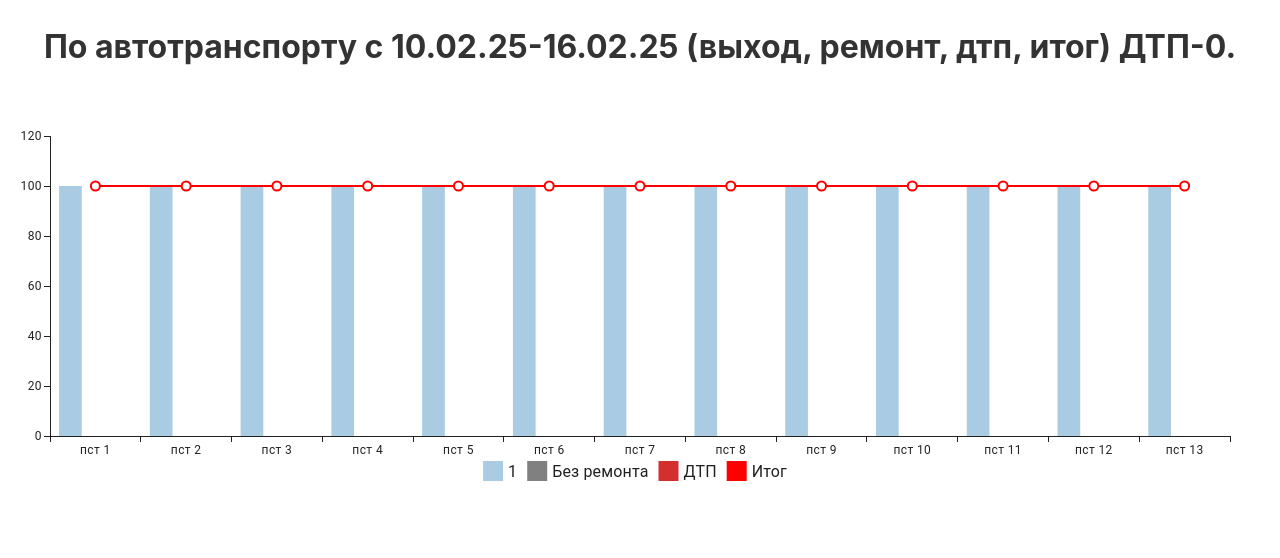
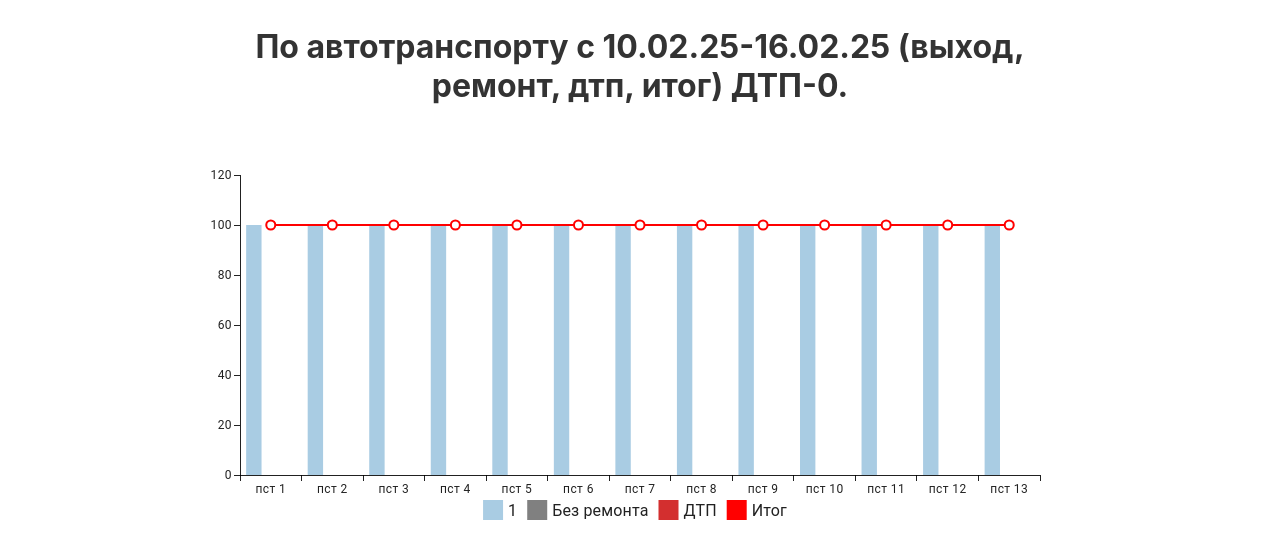
Before and after one commit to Triker74/my-react-app, a React (Create React App) app: page / in a window 1280 px wide. Shown: the top 558 px of the page. Built offline with nearby package versions, Linux system fonts and the light colour scheme.

Commit message:
responsive 1.1

```diff
--- a/src/pages/Devices/components/BarLineChart/BarLineChart.css
+++ b/src/pages/Devices/components/BarLineChart/BarLineChart.css
@@ -1,3 +1,10 @@
+.chartOuterWrapper {
+  max-width: 900px;
+  width: 100%;
+  margin: 0 auto;
+
+}
+
 .chartContainerWrapper {
   display: flex;
   flex-direction: column;
--- a/src/pages/Devices/components/BarLineChart/BarLineChart.tsx
+++ b/src/pages/Devices/components/BarLineChart/BarLineChart.tsx
@@ -21,9 +21,9 @@ const BarLineChart: FC = () => {
     const lineData = chartData.map((point: ChartPoint) => point.result);
 
     return (
+      <div className="chartOuterWrapper">
         <div className="chartContainerWrapper">
           <h2 className="chartTitle">По автотранспорту с 10.02.25-16.02.25 (выход, ремонт, дтп, итог) ДТП-0.</h2>
-
           <ResponsiveChartContainer
             height={400}
             series={[
@@ -78,6 +78,7 @@ const BarLineChart: FC = () => {
             <ChartsTooltip trigger="item" />
           </ResponsiveChartContainer>
         </div>
+      </div>
     );
   };
 
```
Lines whose indentation alone changed are shown as unchanged.
